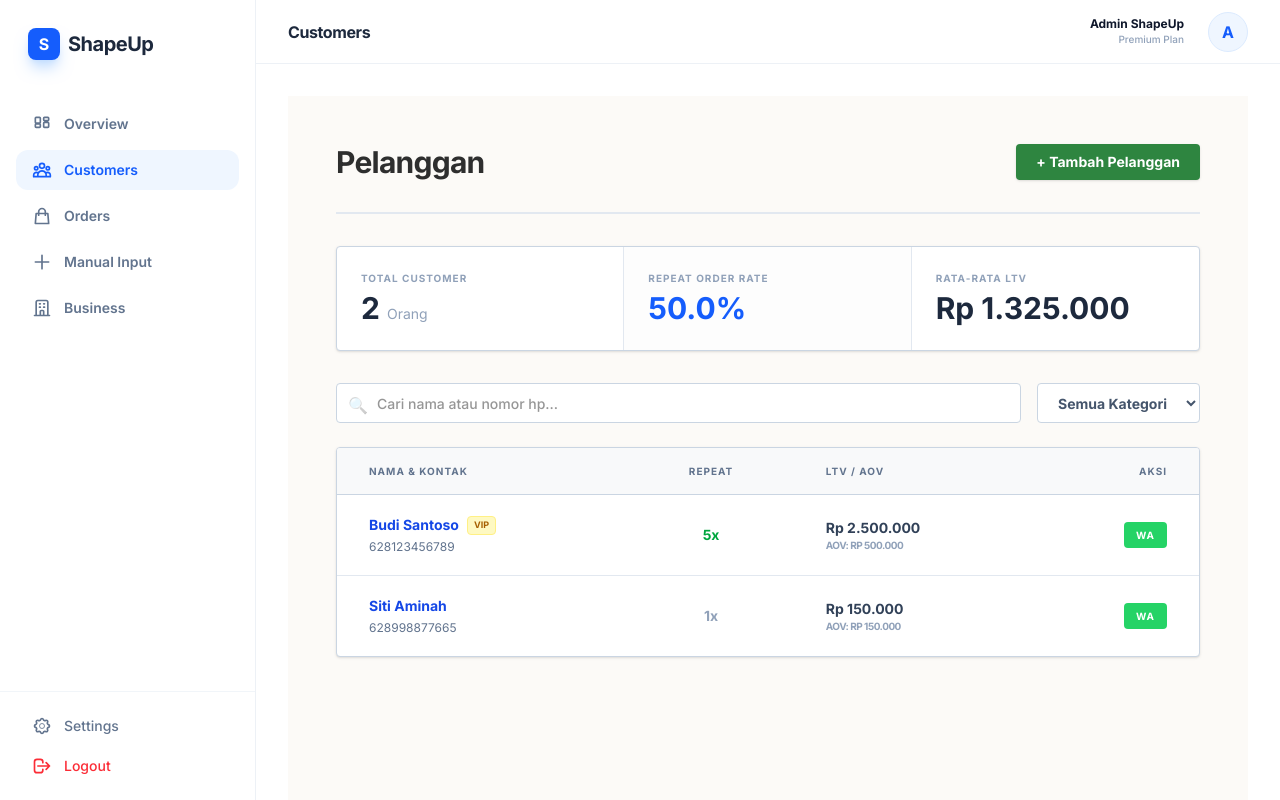
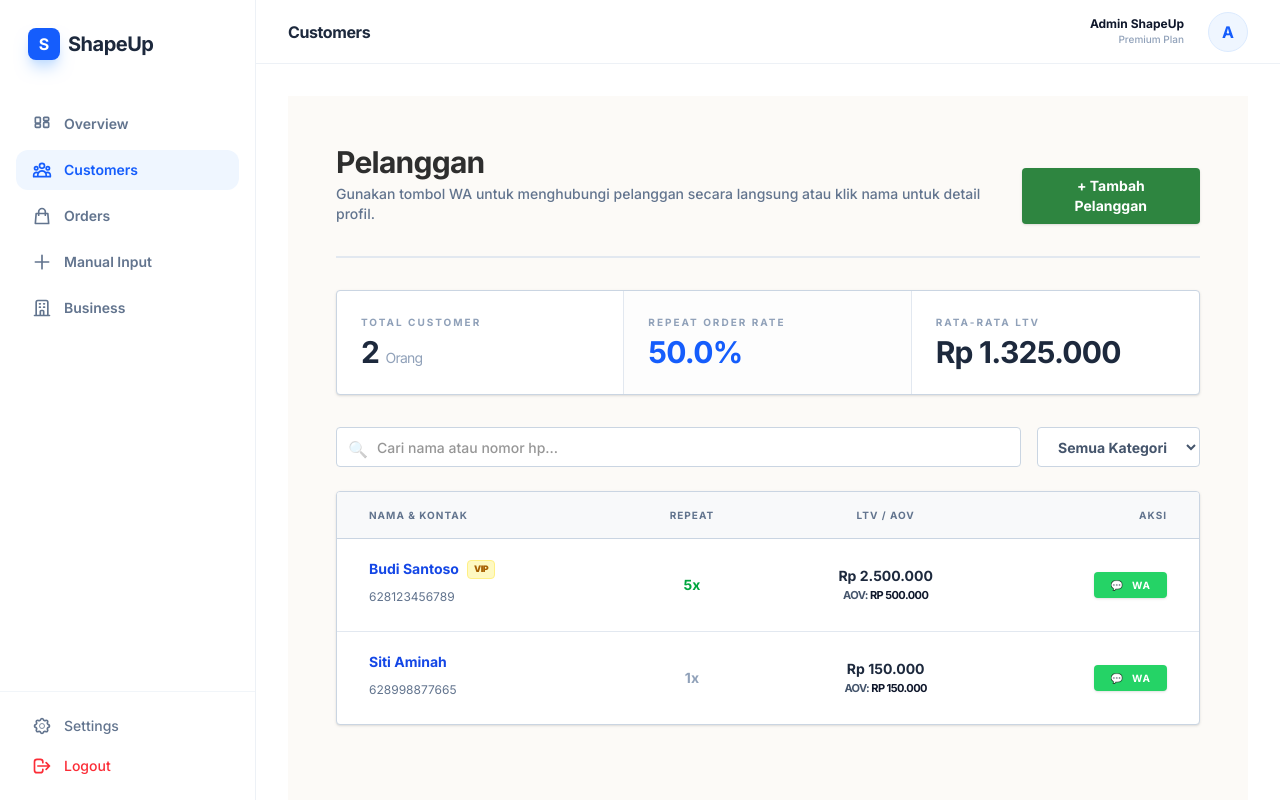
Before and after one commit to faizalamanda/shapeup-crm, a Next.js app: page /customers in a window 1280 px wide. Built offline with nearby package versions, Linux system fonts and the light colour scheme; no server answers.

Commit message:
update untuk no wa bisa di update dan minor ketebalan tulisan

```diff
--- a/app/customers/components/CustomerTable.tsx
+++ b/app/customers/components/CustomerTable.tsx
@@ -1,39 +1,66 @@
+"use client"
+
 export function CustomerTable({ customers, onSelect }: { customers: any[], onSelect: (c: any) => void }) {
   const formatIDR = (val: number) =>
     new Intl.NumberFormat('id-ID', { style: 'currency', currency: 'IDR', maximumFractionDigits: 0 }).format(val)
 
+  const copyToClipboard = (e: React.MouseEvent, text: string) => {
+    e.stopPropagation();
+    navigator.clipboard.writeText(text);
+    alert("Nomor WA berhasil disalin!");
+  };
+
   return (
     <div className="bg-white border border-slate-300 shadow-sm rounded overflow-hidden">
       <table className="w-full text-left border-collapse font-sans text-sm">
-        <thead className="bg-[#f8f9fa] border-b border-slate-300 text-[10px] uppercase text-slate-500 font-bold tracking-widest">
+        <thead className="bg-[#f8f9fa] border-b border-slate-300 text-[10px] uppercase text-slate-500 font-bold tracking-widest text-center">
           <tr>
-            <th className="px-8 py-4">Nama & Kontak</th>
-            <th className="px-8 py-4 text-center">Repeat</th>
+            <th className="px-8 py-4 text-left">Nama & Kontak</th>
+            <th className="px-8 py-4">Repeat</th>
             <th className="px-8 py-4">LTV / AOV</th>
             <th className="px-8 py-4 text-right">Aksi</th>
           </tr>
         </thead>
-        <tbody className="divide-y divide-slate-200">
+        <tbody className="divide-y divide-slate-200 text-center">
           {customers.map((c) => (
-            <tr key={c.id} className="hover:bg-[#fffdf0] cursor-pointer group" onClick={() => onSelect(c)}>
-              <td className="px-8 py-5">
+            <tr key={c.id} className="hover:bg-[#fffdf0] cursor-pointer group transition-colors" onClick={() => onSelect(c)}>
+              <td className="px-8 py-5 text-left">
                 <div className="font-bold text-blue-700 group-hover:underline flex items-center gap-2">
                   {c.name}
-                  {c.category === 'VIP' && <span className="text-[9px] bg-yellow-100 text-yellow-700 px-1.5 py-0.5 rounded border border-yellow-200">VIP</span>}
+                  {c.category === 'VIP' && <span className="text-[9px] bg-yellow-100 text-yellow-700 px-1.5 py-0.5 rounded border border-yellow-200 font-black uppercase tracking-tighter">VIP</span>}
                 </div>
-                <div className="text-xs text-slate-500 mt-1">{c.phone}</div>
+                <div className="flex items-center gap-2 text-slate-500 mt-1">
+                  <span className="text-xs">{c.phone}</span>
+                  <button
+                    onClick={(e) => copyToClipboard(e, c.phone)}
+                    className="opacity-0 group-hover:opacity-100 p-1 hover:bg-slate-200 rounded transition-all"
+                    title="Salin Nomor"
+                  >
+                    📋
+                  </button>
+                </div>
               </td>
-              <td className="px-8 py-5 text-center">
+              <td className="px-8 py-5">
                 <div className={`font-bold ${c.order_count > 1 ? 'text-green-600' : 'text-slate-400'}`}>
                   {c.order_count}x
                 </div>
               </td>
-              <td className="px-8 py-5 text-slate-700">
-                <div className="font-bold">{formatIDR(c.ltv)}</div>
-                <div className="text-[10px] text-slate-400 uppercase tracking-tighter font-bold">AOV: {formatIDR(c.ltv / c.order_count)}</div>
+              <td className="px-8 py-5">
+                <div className="font-bold text-slate-800">{formatIDR(c.ltv)}</div>
+                {/* AOV Dibuat Lebih Kontras */}
+                <div className="text-[11px] text-slate-600 uppercase tracking-tighter font-bold mt-0.5">
+                  AOV: <span className="text-slate-900">{formatIDR(c.ltv / c.order_count)}</span>
+                </div>
               </td>
               <td className="px-8 py-5 text-right">
-                <a href={`https://wa.me/${c.phone}`} target="_blank" onClick={(e) => e.stopPropagation()} className="inline-block bg-[#25D366] text-white px-3 py-1.5 rounded text-[10px] font-bold uppercase tracking-widest">WA</a>
+                <a
+                  href={`https://wa.me/${c.phone}`}
+                  target="_blank"
+                  onClick={(e) => e.stopPropagation()}
+                  className="inline-flex items-center gap-2 bg-[#25D366] hover:bg-[#128C7E] text-white px-4 py-1.5 rounded text-[10px] font-bold uppercase tracking-widest shadow-sm transition-colors"
+                >
+                  <span>💬</span> WA
+                </a>
               </td>
             </tr>
           ))}
--- a/app/customers/components/FilterBar.tsx
+++ b/app/customers/components/FilterBar.tsx
@@ -5,7 +5,7 @@ export function FilterBar({ searchQuery, setSearchQuery, filterCategory, setFilt
         <input
           type="text"
           placeholder="Cari nama atau nomor hp..."
-          className="w-full h-10 pl-10 pr-4 bg-white border border-slate-300 rounded outline-none focus:border-blue-500 text-sm font-medium"
+          className="w-full h-10 pl-10 pr-4 bg-white border border-slate-300 rounded outline-none focus:border-blue-500 text-sm font-medium transition-all"
           value={searchQuery}
           onChange={(e) => setSearchQuery(e.target.value)}
         />
--- a/app/customers/components/StatsPanel.tsx
+++ b/app/customers/components/StatsPanel.tsx
@@ -11,16 +11,16 @@ export function StatsPanel({ customers }: { customers: any[] }) {
   return (
     <div className="grid grid-cols-1 md:grid-cols-3 gap-0 border border-slate-300 rounded shadow-sm bg-white overflow-hidden mb-8">
       <div className="p-6 border-r border-slate-200">
-        <label className="text-[10px] font-bold text-slate-400 uppercase tracking-widest block mb-1">Total Customer</label>
-        <div className="text-3xl font-bold text-slate-800">{total} <span className="text-sm font-normal text-slate-400 font-sans">Orang</span></div>
+        <label className="text-[10px] font-bold text-slate-400 uppercase tracking-[0.2em] block mb-1">Total Customer</label>
+        <div className="text-3xl font-bold text-slate-800 tracking-tight">{total} <span className="text-sm font-normal text-slate-400">Orang</span></div>
       </div>
       <div className="p-6 border-r border-slate-200 bg-[#fdfdfd]">
-        <label className="text-[10px] font-bold text-slate-400 uppercase tracking-widest block mb-1">Repeat Order Rate</label>
-        <div className="text-3xl font-bold text-blue-600">{repeatRate.toFixed(1)}%</div>
+        <label className="text-[10px] font-bold text-slate-400 uppercase tracking-[0.2em] block mb-1">Repeat Order Rate</label>
+        <div className="text-3xl font-bold text-blue-600 tracking-tight">{repeatRate.toFixed(1)}%</div>
       </div>
       <div className="p-6">
-        <label className="text-[10px] font-bold text-slate-400 uppercase tracking-widest block mb-1">Rata-rata LTV</label>
-        <div className="text-3xl font-bold text-slate-800">{formatIDR(avgLTV)}</div>
+        <label className="text-[10px] font-bold text-slate-400 uppercase tracking-[0.2em] block mb-1">Rata-rata LTV</label>
+        <div className="text-3xl font-bold text-slate-800 tracking-tight">{formatIDR(avgLTV)}</div>
       </div>
     </div>
   )
--- a/app/customers/page.tsx
+++ b/app/customers/page.tsx
@@ -6,18 +6,15 @@ import { CustomerTable } from './components/CustomerTable'
 import { CustomerDetail } from './components/CustomerDetail'
 
 export default function CustomerPage() {
-  // Data State
   const [customers] = useState([
     { id: 1, name: 'Budi Santoso', phone: '628123456789', order_count: 5, ltv: 2500000, category: 'VIP', address: 'Jl. Melati No. 5, Jakarta', notes: 'Pelanggan loyal sejak 2024.' },
     { id: 2, name: 'Siti Aminah', phone: '628998877665', order_count: 1, ltv: 150000, category: 'General', address: 'Gg. Kelinci, Bandung', notes: 'Suka tanya promo.' },
   ])
 
-  // UI States
   const [selectedCustomer, setSelectedCustomer] = useState<any>(null)
   const [searchQuery, setSearchQuery] = useState('')
   const [filterCategory, setFilterCategory] = useState('All')
 
-  // Logic Filter
   const filteredCustomers = useMemo(() => {
     return customers.filter(c => {
       const matchesSearch = c.name.toLowerCase().includes(searchQuery.toLowerCase()) || c.phone.includes(searchQuery)
@@ -30,22 +27,24 @@ export default function CustomerPage() {
     <div className="min-h-screen bg-[#fcfaf7] p-8 md:p-12 text-[#2e2e2e]">
       <div className="max-w-6xl mx-auto">
 
-        {/* HEADER */}
-        <header className="border-b-2 border-slate-200 pb-8 mb-8 flex justify-between items-end">
-          <h1 className="text-3xl font-bold tracking-tight">Pelanggan</h1>
-          <button className="bg-[#2e8540] text-white px-5 py-2 rounded font-bold text-sm shadow-sm">+ Tambah Pelanggan</button>
+        {/* HEADER DENGAN DESKRIPSI */}
+        <header className="border-b-2 border-slate-200 pb-8 mb-8 flex flex-col md:flex-row justify-between items-start md:items-end gap-6">
+          <div>
+            <h1 className="text-3xl font-bold tracking-tight">Pelanggan</h1>
+            <p className="text-slate-500 text-sm mt-1 font-medium">
+              Gunakan tombol WA untuk menghubungi pelanggan secara langsung atau klik nama untuk detail profil.
+            </p>
+          </div>
+          <button className="bg-[#2e8540] hover:bg-[#246632] text-white px-5 py-2 rounded font-bold text-sm shadow-sm transition-all active:scale-95">+ Tambah Pelanggan</button>
         </header>
 
-        {/* DASHBOARD STATS */}
         <StatsPanel customers={customers} />
 
-        {/* SEARCH & FILTERS */}
         <FilterBar
           searchQuery={searchQuery} setSearchQuery={setSearchQuery}
           filterCategory={filterCategory} setFilterCategory={setFilterCategory}
         />
 
-        {/* LIST TABLE */}
         {filteredCustomers.length > 0 ? (
           <CustomerTable
             customers={filteredCustomers}
@@ -58,7 +57,6 @@ export default function CustomerPage() {
         )}
       </div>
 
-      {/* MODAL DETAIL */}
       <CustomerDetail
         customer={selectedCustomer}
         onClose={() => setSelectedCustomer(null)}
```
Also changed, not shown: app/customers/components/CustomerDetail.tsx (+18 -40 lines).
